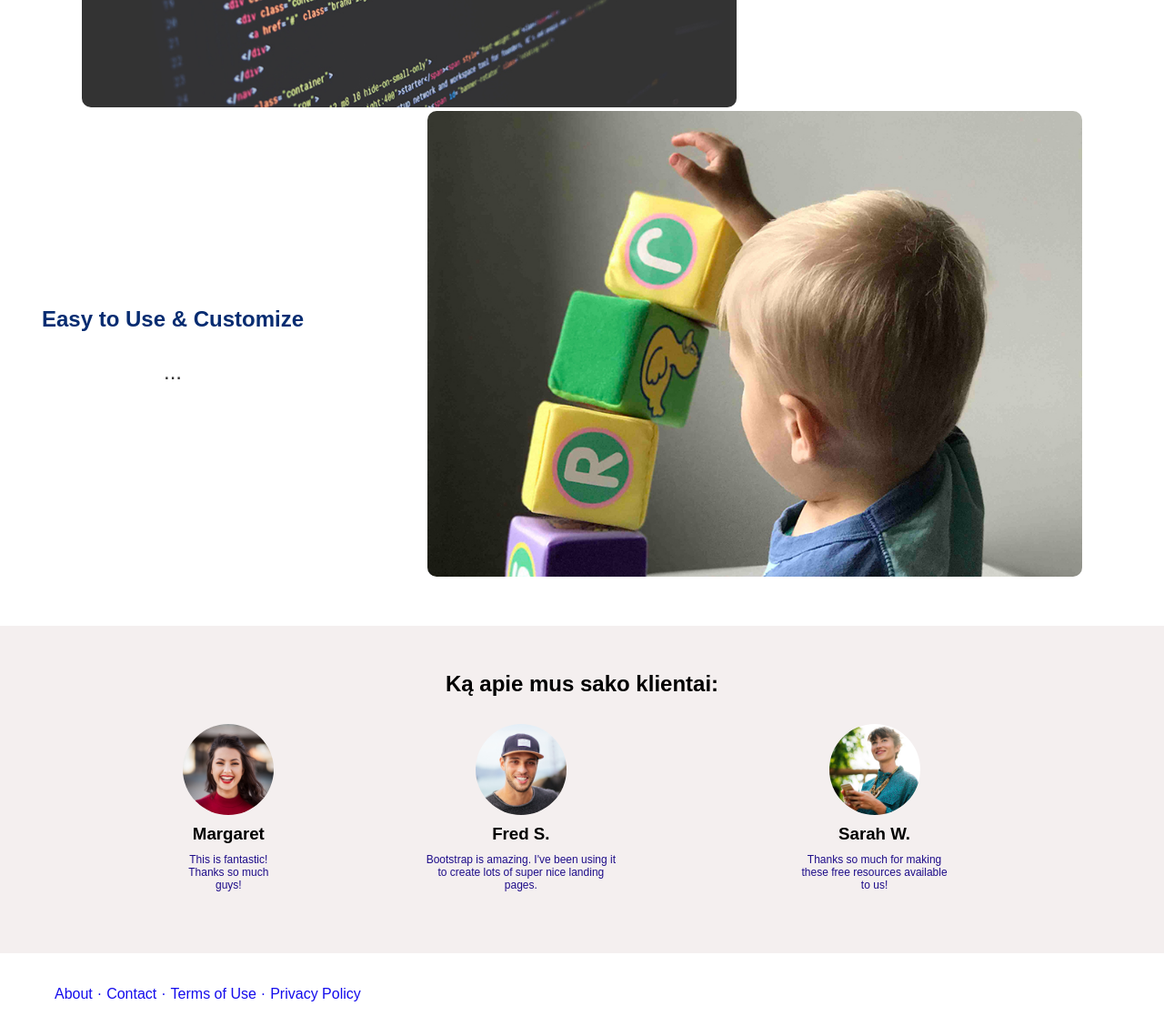
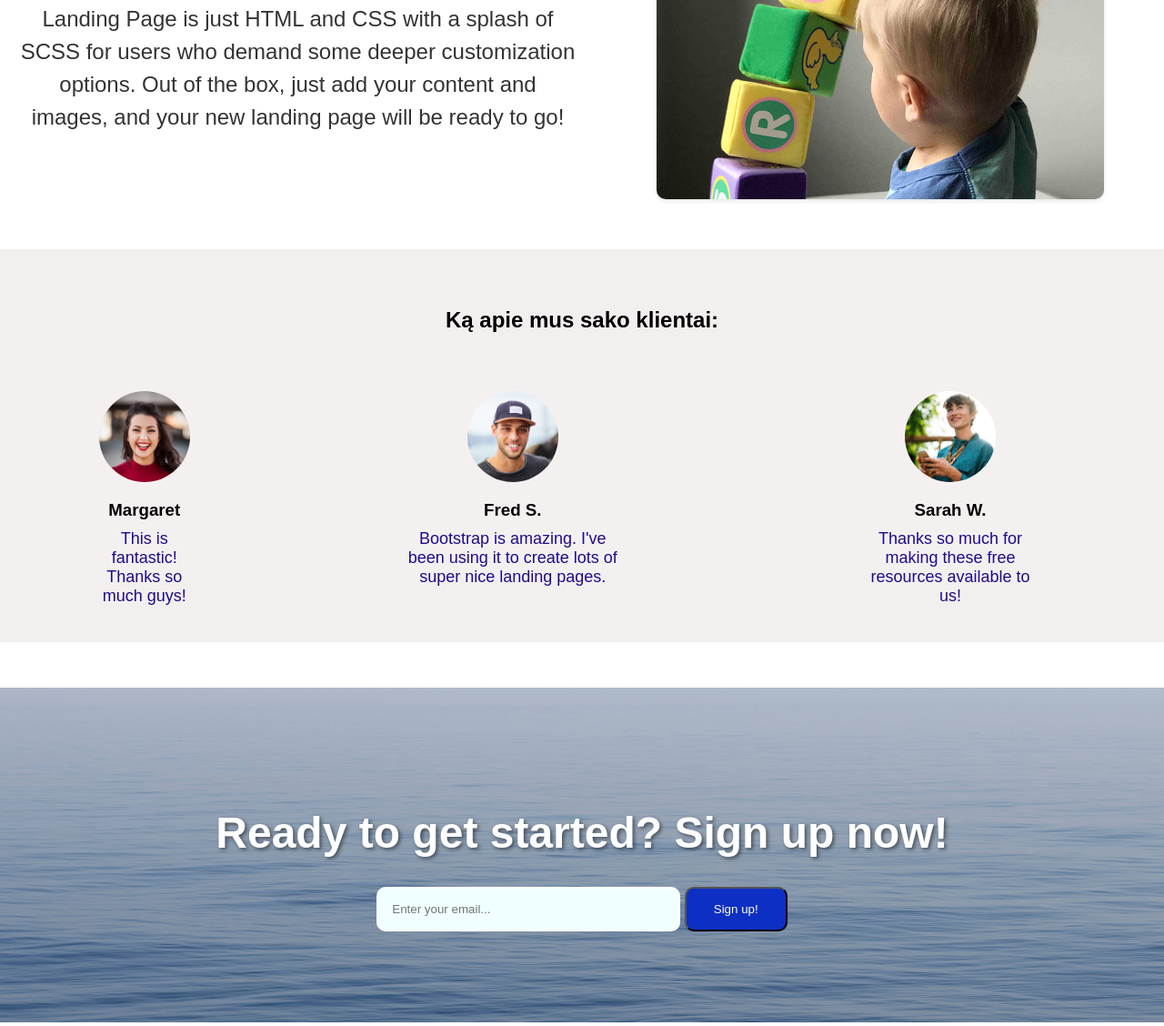
Before and after one commit to Valdute/baigiamasis-antra-versija, a plain HTML site: page index.html in a window 1280 px wide. Shown: the part 1654-2782 px from the top of the page at 91% size. Drawn offline with Linux system fonts and the light colour scheme.

Commit message:
pataisymas

```diff
--- a/index.html
+++ b/index.html
@@ -18,6 +18,8 @@
         </form>
     </header>
 
+<!-- trys stulpeliai -->
+
     <section class="features">
         <div class="containeris">
             <div class="Stulpelis">
@@ -35,12 +37,14 @@
         </div>
     </section>
 
+<!-- stulpeliai tekstas ir foto -->
+
     <section class="showcase">
         <div class="containerr">
             <div class="roww">
                 <div class="columnn">
                     <h2>Fully Responsive Design</h2>
-                    <p>...</p>
+                    <p>When you use a theme created by Start Bootstrap, you know that the theme will look great on any device, whether it's a phone, tablet, or desktop the page will behave responsively!</p>
                 </div>
                 <div class="columnnn">
                     <img src="bg-showcase-1.jpg" alt="bg-showcase-1">
@@ -52,13 +56,13 @@
                 </div>
                 <div class="columnn">
                     <h2>Updated For Bootstrap 4</h2>
-                    <p>...</p>
+                    <p>Newly improved, and full of great utility classes, Bootstrap 4 is leading the way in mobile responsive web development! All of the themes on Start Bootstrap are now using Bootstrap 4</p>
                 </div>
             </div>
             <div class="roww">
                 <div class="columnn">
                     <h2>Easy to Use & Customize</h2>
-                    <p>...</p>
+                    <p>Landing Page is just HTML and CSS with a splash of SCSS for users who demand some deeper customization options. Out of the box, just add your content and images, and your new landing page will be ready to go!</p>
                 </div>
                 <div class="columnnn">
                     <img src="bg-showcase-3.jpg" alt="bg-showcase-3">
@@ -66,6 +70,9 @@
             </div>
         </div>
     </section>
+
+<!-- klientai -->
+
 
     <section class="testimonials">
         <div class="conteineriukas">
@@ -90,15 +97,29 @@
         </div>
     </section>
 
+
+    <!-- jura -->
+    <body>
+        <header>
+            <h1>Ready to get started? Sign up now!</h1>
+            <form>
+                <input type="email" placeholder="Enter your email...">
+                <button type="submit">Sign up!</button>
+            </form>
+        </header>
+
+
+
+
     <footer>
-        <nav>
+
             <ul>
                 <li><a href="#">About</a></li>
                 <li><a href="#">Contact</a></li>
                 <li><a href="#">Terms of Use</a></li>
                 <li><a href="#">Privacy Policy</a></li>
             </ul>
-        </nav>
+
         <div class="social-icons">
             <a href="#" target="_blank"><i class="fab fa-facebook-f"></i></a>
             <a href="#" target="_blank"><i class="fab fa-twitter"></i></a>
--- a/style.css
+++ b/style.css
@@ -7,48 +7,42 @@ body {
   }
 
 
-/* @media (max-width: 320px) {
-  body {
-    font-size: 16px;
-  }
-  .container {
-    width: 90%;
-  }
-  .image {
-    width: 100%;
-  }
-  .nav {
-    flex-direction: column; /* Jei meniu yra horizontalus, padaryti jį vertikaliu */
-  }
-}
-/* navigacija */
-
-
-nav {
-    background-color: white;
-    display: flex;
-    justify-content: space-between;
-    align-items: center;
-    padding: 10px;
-    box-shadow: 0px 2px 5px rgba(0, 0, 0, 0.3);
-}
-
   /* juros paveiksliukas */
   header {
     background-image: url('jura.jpg');
     background-size: cover;
     background-position: center;
-    /* margin-top: 50px; */
+    margin-top: 50px;
     display: flex;
     flex-direction: column;
     align-items: center;
     color: white;
     text-align: center;
     padding: 100px 0;
+
+  }
+
+  nav {
+    background-color: rgb(255, 249, 249);
+    display: flex;
+    justify-content: space-between;
+    align-items: center;
+    padding: 10px;
+    box-shadow: 0px 2px 5px rgba(0, 0, 0, 0.3);
+    width: 100%;
+    position: fixed; /* Fiksuoja navigaciją viršuje */
+      top: 0; /* Išlaiko navigaciją viršuje */
+      z-index: 1; /* Uždeda navigaciją virš paveikslėlio */
   }
 
   .logo {
       font-weight: bold;
+      color: black;
+  }
+
+  .logo:hover {
+    transform: scale(1.05); /* Slightly enlarge on hover */
+    color: #1118e5;
   }
 
   .sign-in {
@@ -59,11 +53,19 @@ header {
     text-decoration: none;
   }
 
+  .sign-in:hover {
+    background-color: #3e8e41; /* Slightly darker green on hover */
+    transform: translateY(-2px); /* Small vertical movement */
+  }
+
+
+
   h1 {
     font-size: 3rem; /* Pakeisk dydį pagal poreikį */
     font-weight: bold;
     color: rgb(228, 14, 14);
     text-shadow: 2px 2px 4px rgba(0, 0, 0, 0.5); /* Pridėtas šešėlis */
+
   }
 
   p {
@@ -94,14 +96,34 @@ button {
 
 
   }
+  input[type="email"] {
+    padding: 15px;
+    background-color: aliceblue;
+    border: 2px solid white;
+    border-radius: 10px;
+    background-color: azure;
+    color: rgb(25, 6, 172);
+    text-size-adjust: 1rem;
+    width: 300px; /* Pakeisk plotį pagal poreikį */
+  }
 
+  button {
+    padding: 15px 30px;
+    border-radius: 10px;
+    background-color: #0e2fc3;
+    color: white;
+    cursor: pointer;
+
+
+
+  }
 
 
 
   /* trys stulpeliai nauji */
 
 
-}
+
   .features {
       display: flex;
       justify-content: space-between;
@@ -180,109 +202,86 @@ button {
 
   .containerr {
     display: flex;
+    flex: 1;
     flex-direction: column;
     align-items: center;
-    min-height: 100vh; /* Užima visą ekrano aukštį */
+    min-height: 100vh;
+    margin: 0;
   }
 
   .roww {
     display: flex;
     width: 100%;
-    margin-bottom: 0px;
-
+    flex: 1;
+    /* width: 100%; */
+    margin-bottom: 20px 0;
   }
 
-
-
-
-
   .columnn {
+    flex: 1;
     display: flex;
-    flex: 1;
+    /* margin-left: 10 px; */
     flex-direction: column;
-    padding: 20px;
-    /* width: 50%; */
-    transition: background-color 0.3s ease-in-out;
     justify-content: center;
     align-items: center;
+    padding: 20px;
     text-align: center;
+    background-color: #fff;
+    border-radius: 6 px;
+    transition: background-color 0.3s ease-in-out, transform 0.3s ease-in-out;
+  }
 
-
-    background-color: #fff; /* Nustatome pradinę fono spalvą (balta) */
-
+  .columnn:hover {
+    background-color: #c3c6cd83;
+    color: #e20d0d;
+    border: 4px solid #e0da33;
+    border-radius: 5px;
+    box-shadow: 0 4px 8px rgba(0, 0, 0, 0.2);
+    transform: translateY(-5px); /* Pridėta pakėlimo animacija */
   }
 
   .columnn h2 {
     color: #072c71;
-  margin: 10px;
-  /* justify-content: center; */
-  /* align-items: center; */
-  /* padding: 60px;
-  width: 80%; */
+    margin: 10px 0;
     text-align: center;
-  margin-bottom: 20px; /* Sukuriame tarpą tarp h2 ir p */
+    margin-bottom: 20px;
+    font-size: 1.8rem;
   }
 
   .columnn p {
     color: #333;
-  margin: 10px 0 ;
-  /* justify-content: center; */
-  /* align-items: center; */
-  /* padding: 60px;
-width: 80%; */
+    margin: 10px 0;
     text-align: center;
+    line-height: 1.5;
   }
-
-/* .columnn h2,
-.columnn p {
-  text-align: center; /* Išcentrina tekstą viduje elemento */
-  /* margin: 10px 0; */
-
-}
-
 
   .columnnn {
     flex: 1;
-    padding: 20px;
     display: flex;
-    width: auto;
-    padding: 20px;
-    /* text-align: center; */
-    flex-direction: column;
+    justify-content: center;
+    /* flex-direction: column; */
     align-items: center;
-    transition: background-color 0.3s ease-in-out;
-    background-color: #fff; /* Nustatome pradinę fono spalvą (balta) */
-}
-img {
-
-
-  /* display: flex; */
-  /* flex: 1; */
-  /* flex-direction: column; */
-  /* padding: 20px; */
-
-      transition: transform 0.3s ease-in-out;
-      /* max-width: 80%;  */
-  height: auto;
-  margin: 0 auto;
+    padding: 5px;
+    margin: 0;
+    background-color: #fff;
   }
 
-img:hover {
-  transform: scale(1);
+  .columnnn img {
+    width: 100%;
+    height: auto;
+    box-shadow: 0 2px 5px rgba(0, 0, 0, 0.1); /* Lengvas šešėlis */
+    transition: transform 0.3s ease-in-out;
+    object-fit: cover; /* Užpildo visą konteinerį, išlaikant proporcijas */
   }
 
-
-.columnn:hover   {
-    background-color: #c3c6cd83;
-    -moz-text-decoration-color: #9a9bbd2d;
-    color: #e20d0d;
-    border: 4px solid #e0da33;
-    border-radius: 5px;
-    box-shadow: 0 4px 8px rgba(0, 0, 0, 0.2); /* Pridėtas lengvas šešėlis */
-    width: 50%;
+  .columnnn img {
+    width: 100%;
+    height: auto;
+    object-fit: cover;
+    border-radius: 8px; /* Apvalinti kampai */
+    box-shadow: 0 2px 5px rgba(0, 0, 0, 0.1); /* Lengvas šešėlis */
+    transition: transform 0.3s ease-in-out;
   }
-
-
 
   /* Animacijos slinkimui */
   .roww {
@@ -317,36 +316,42 @@ img:hover {
     }
   }
 
-
   /* atsiliepimai ir nuotraukytes */
 
-/* CSS */
   .conteineriukas {
-    max-width: 100%;
+    flex: 1;
+    display: flex;
+    max-width: 98%;
     margin: 0 auto;
     text-align: center;
     display: flex;
-    flex: 1;
+    /* flex: 1; */
     flex-direction: column;
     padding: 20px;
     background: #f4efeff0;
     display: flex;
     align-items: center;
     min-height: 40vh; /* Užima visą ekrano aukštį */
-    width: 100%;
+    width: 98%;
   }
+
+
+
+
 
 
   .testimonials {
     display: flex;
-    justify-content: space-around;
-    justify-content: space-between; Elementai bus išdėstyti tolygiai
+    justify-content: center;
+    justify-content: space-between;
   }
 
   .testimonial {
     display: flex ;
     flex-direction: column;
     text-align: center;
+    align-items: center; /* Centruoti elementus vertikaliai */
+    margin: 20px; /* Tarpelis tarp liudijimų */
     position: relative; /* Important for absolute positioning of the glow effect */
     /* justify-content: space-between; */
   }
@@ -355,12 +360,13 @@ img:hover {
   .testimonial img {
     width: 100px;
     height: 100px;
-    border-radius: 100%;
+    border-radius: 50%;
+    margin-bottom: 10px;
     transition: transform 0.3s ease-in-out; /* Add transition for smooth hover effect */
     /* justify-content: space-between; */
   }
 
-/* iterpiam */
+
 
 
   .testimonial img:hover {
@@ -395,11 +401,11 @@ img:hover {
 
 
   .conteineriukas h2 {
-  padding: 10px;
+  padding: 24px;
   }
 
   .testimonial p {
-    font-size: 12px;
+    font-size: 18px;
     color: #1e0d89;
     max-width: 50%;
   margin: 0 auto;
@@ -419,7 +425,7 @@ header {
       align-items: center;
       color: white;
       text-align: center;
-    padding: 100px 0;
+      /* padding: 100px 0; */
   }
 
   .logo {
@@ -471,59 +477,68 @@ button {
   }
   /* pabaiga */
 
+
+
+
   /* styles.css */
   footer {
     background-color: #ffffff;
-    padding: 20px;
+    /* padding: 10px; */
     display: flex;
     flex-direction: column;
     justify-content: space-between;
     align-items: left;
     box-shadow: none;
+    text-align: left;
   }
 
-  a {
+  footer a {
     text-decoration: none;
     box-shadow: none;
     text-shadow: none;
     background-color:#ffffff;
     box-shadow: none;
+    text-align: left;
   }
-  nav ul {
+  footer ul {
     list-style: none;
     display: flex;
-    align-items: center;
+      align-items: left;
     box-shadow: none;
 
   }
 
-  nav li {
+  footer li {
     margin: 0 0px;
+    text-align: left;
   }
 
-  nav a {
+  footer a {
     text-decoration: none;
     color: rgb(20, 12, 236);
     box-shadow: none;
+    margin: 0;
+    text-align: left;
   }
 
 
 
-  nav li:not(:last-child)::after {
+  footer li:not(:last-child)::after {
     content: "·";
     color: rgb(20, 12, 236);
     margin: 0 5px;
     box-shadow: none;
+    text-align: left;
   }
 
-  .social-icons {
+  /* .social-icons {
     display: flex;
   }
 
   .social-icons a {
     margin: 0 5px;
     color: rgb(20, 12, 236);
-  }
+  } */
 
   .copyright {
     text-align: left;
@@ -531,8 +546,6 @@ footer {
     font-size: small;
 
   }
-
-/*  */
 
 
   .showcase {
```
Lines whose indentation alone changed are shown as unchanged.
